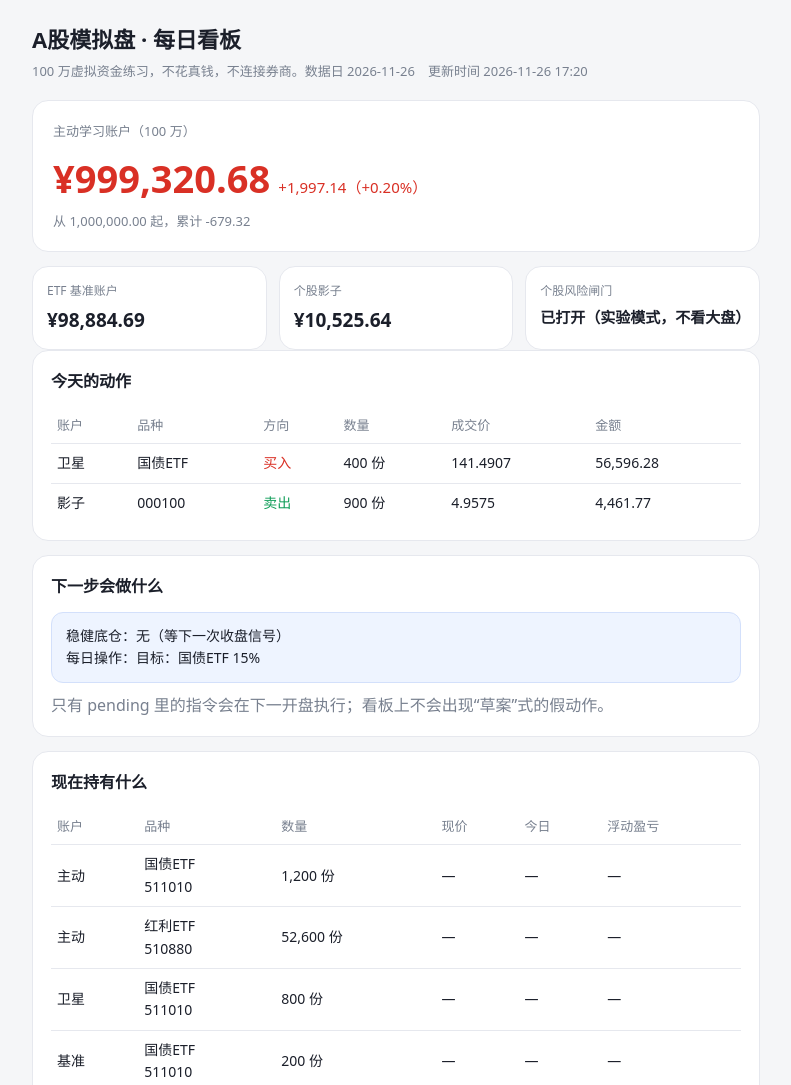
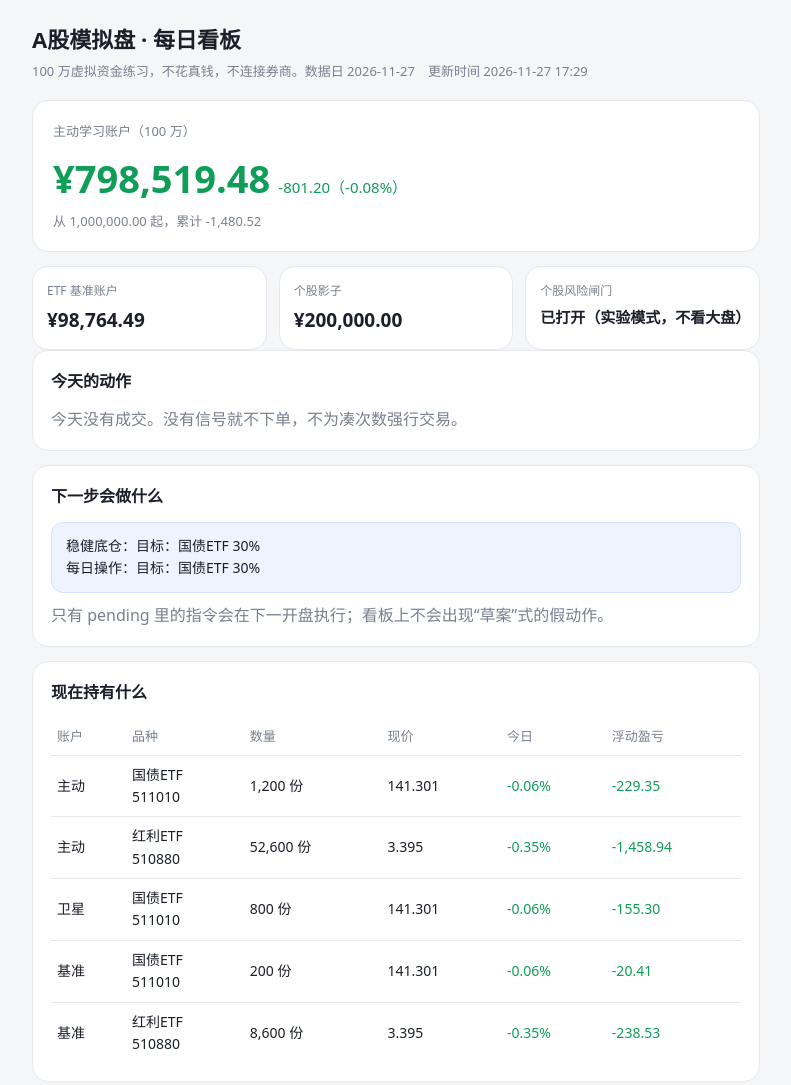
Before and after one commit to LE-CXR/ashare-paper, a plain HTML site: page index.html in a window 1280 px wide. Shown: the top 1085 px of the page, without its empty margins (244-1035 px from the left). Drawn offline with Linux system fonts and the light colour scheme.

Commit message:
chore: 更新看板 2026-11-27 17:29

```diff
--- a/index.html
+++ b/index.html
@@ -33,47 +33,47 @@ footer{color:var(--muted);font-size:12px;margin-top:20px;text-align:center}
 @media(max-width:520px){.grid{grid-template-columns:1fr}.hero .big{font-size:32px}}
 </style></head><body><div class="wrap">
 <h1>A股模拟盘 · 每日看板</h1>
-<div class="sub">100 万虚拟资金练习，不花真钱，不连接券商。数据日 2026-11-26　更新时间 2026-11-26 17:20</div>
+<div class="sub">100 万虚拟资金练习，不花真钱，不连接券商。数据日 2026-11-27　更新时间 2026-11-27 17:29</div>
 
 <div class="hero">
   <div class="label">主动学习账户（100 万）</div>
-  <div class="big up">¥999,320.68<small class="up">+1,997.14（+0.20%）</small></div>
-  <div class="sub" style="margin:0">从 1,000,000.00 起，累计 -679.32</div>
+  <div class="big down">¥798,519.48<small class="down">-801.20（-0.08%）</small></div>
+  <div class="sub" style="margin:0">从 1,000,000.00 起，累计 -1,480.52</div>
 </div>
 
 <div class="grid">
-  <div class="tile"><div class="k">ETF 基准账户</div><div class="v">¥98,884.69</div></div>
-  <div class="tile"><div class="k">个股影子</div><div class="v">¥10,525.64</div></div>
+  <div class="tile"><div class="k">ETF 基准账户</div><div class="v">¥98,764.49</div></div>
+  <div class="tile"><div class="k">个股影子</div><div class="v">¥200,000.00</div></div>
   <div class="tile"><div class="k">个股风险闸门</div><div class="v" style="font-size:15px">已打开（实验模式，不看大盘）</div></div>
 </div>
 
 <div class="card">
   <h2>今天的动作</h2>
-  <table><thead><tr><th>账户</th><th>品种</th><th>方向</th><th>数量</th><th>成交价</th><th>金额</th></tr></thead><tbody><tr><td>卫星</td><td>国债ETF</td><td class="up">买入</td><td>400 份</td><td>141.4907</td><td>56,596.28</td></tr><tr><td>影子</td><td>000100</td><td class="down">卖出</td><td>900 份</td><td>4.9575</td><td>4,461.77</td></tr></tbody></table>
+  <p class="quiet">今天没有成交。没有信号就不下单，不为凑次数强行交易。</p>
 </div>
 
 <div class="card">
   <h2>下一步会做什么</h2>
   <div class="next">
-    <div>稳健底仓：无（等下一次收盘信号）</div>
-    <div>每日操作：目标：国债ETF 15%</div>
+    <div>稳健底仓：目标：国债ETF 30%</div>
+    <div>每日操作：目标：国债ETF 30%</div>
   </div>
   <p class="quiet" style="margin-top:10px">只有 pending 里的指令会在下一开盘执行；看板上不会出现“草案”式的假动作。</p>
 </div>
 
 <div class="card">
   <h2>现在持有什么</h2>
-  <table><thead><tr><th>账户</th><th>品种</th><th>数量</th><th>现价</th><th>今日</th><th>浮动盈亏</th></tr></thead><tbody><tr><td>主动</td><td>国债ETF<br><span class="muted">511010</span></td><td>1,200 份</td><td>—</td><td>—</td><td>—</td></tr><tr><td>主动</td><td>红利ETF<br><span class="muted">510880</span></td><td>52,600 份</td><td>—</td><td>—</td><td>—</td></tr><tr><td>卫星</td><td>国债ETF<br><span class="muted">511010</span></td><td>800 份</td><td>—</td><td>—</td><td>—</td></tr><tr><td>基准</td><td>国债ETF<br><span class="muted">511010</span></td><td>200 份</td><td>—</td><td>—</td><td>—</td></tr><tr><td>基准</td><td>红利ETF<br><span class="muted">510880</span></td><td>8,600 份</td><td>—</td><td>—</td><td>—</td></tr></tbody></table>
+  <table><thead><tr><th>账户</th><th>品种</th><th>数量</th><th>现价</th><th>今日</th><th>浮动盈亏</th></tr></thead><tbody><tr><td>主动</td><td>国债ETF<br><span class="muted">511010</span></td><td>1,200 份</td><td>141.301</td><td><span class="down">-0.06%</span></td><td><span class="down">-229.35</span></td></tr><tr><td>主动</td><td>红利ETF<br><span class="muted">510880</span></td><td>52,600 份</td><td>3.395</td><td><span class="down">-0.35%</span></td><td><span class="down">-1,458.94</span></td></tr><tr><td>卫星</td><td>国债ETF<br><span class="muted">511010</span></td><td>800 份</td><td>141.301</td><td><span class="down">-0.06%</span></td><td><span class="down">-155.30</span></td></tr><tr><td>基准</td><td>国债ETF<br><span class="muted">511010</span></td><td>200 份</td><td>141.301</td><td><span class="down">-0.06%</span></td><td><span class="down">-20.41</span></td></tr><tr><td>基准</td><td>红利ETF<br><span class="muted">510880</span></td><td>8,600 份</td><td>3.395</td><td><span class="down">-0.35%</span></td><td><span class="down">-238.53</span></td></tr></tbody></table>
 </div>
 
 <div class="card">
   <h2>今日行情</h2>
-  <p class="quiet">行情源暂不可用，下次收盘更新时重试。</p>
+  <table><thead><tr><th>名称</th><th>代码</th><th>现价</th><th>今日</th></tr></thead><tbody><tr><td>上证指数</td><td>000001</td><td>3,606.49</td><td><span class="up">+3.73%</span></td></tr><tr><td>创业板指</td><td>399006</td><td>2,443.96</td><td><span class="up">+11.61%</span></td></tr><tr><td>沪深300</td><td>000300</td><td>4,063.06</td><td><span class="up">+4.17%</span></td></tr><tr><td>国债ETF国泰</td><td>511010</td><td>141.301</td><td><span class="down">-0.06%</span></td></tr><tr><td>红利ETF华泰柏瑞</td><td>510880</td><td>3.395</td><td><span class="down">-0.35%</span></td></tr><tr><td>黄金ETF华安</td><td>518880</td><td>7.441</td><td><span class="up">+2.35%</span></td></tr><tr><td>半导体ETF国联安</td><td>512480</td><td>0.766</td><td><span class="up">+10.06%</span></td></tr></tbody></table>
 </div>
 
 <div class="card">
   <h2>净值走势</h2>
-  <svg viewBox="0 0 660 170" preserveAspectRatio="none" class="curve"><line x1="12" y1="70.1" x2="648" y2="70.1" class="base"/><polyline fill="none" stroke="#0f9d58" stroke-width="2.5" points="12.0,70.1 54.4,45.3 96.8,65.3 139.2,68.1 181.6,75.8 224.0,73.7 266.4,75.9 308.8,28.2 351.2,31.2 393.6,12.0 436.0,33.6 478.4,30.7 520.8,101.2 563.2,131.6 605.6,158.0 648.0,92.4"/></svg><div class="curve-note">2026-11-05 → 2026-11-26　净值区间 997,323.54 ~ 1,001,768.28　虚线为 100 万本金</div>
+  <svg viewBox="0 0 660 170" preserveAspectRatio="none" class="curve"><line x1="12" y1="70.1" x2="648" y2="70.1" class="base"/><polyline fill="none" stroke="#0f9d58" stroke-width="2.5" points="12.0,70.1 51.8,45.3 91.5,65.3 131.2,68.1 171.0,75.8 210.8,73.7 250.5,75.9 290.2,28.2 330.0,31.2 369.8,12.0 409.5,33.6 449.2,30.7 489.0,101.2 528.8,131.6 568.5,158.0 608.2,92.4 648.0,118.7"/></svg><div class="curve-note">2026-11-05 → 2026-11-27　净值区间 997,323.54 ~ 1,001,768.28　虚线为 100 万本金</div>
 </div>
 
 <div class="card">
```
